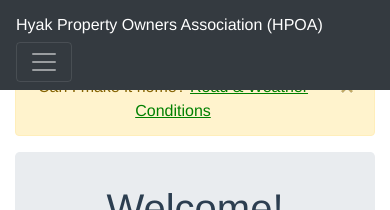
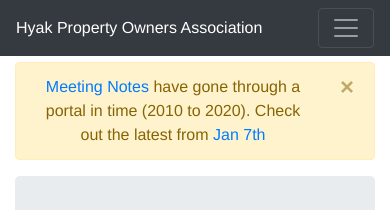
Before and after one commit to TheGauntt/hyak.life, a Vue app: page / in a window 390 px wide. Shown: the top 210 px of the page. Built offline with nearby package versions, Linux system fonts and the light colour scheme.

Commit message:
A portal in time

```diff
--- a/public/index.html
+++ b/public/index.html
@@ -44,7 +44,7 @@
     />
 
     <link rel="icon" href="<%= BASE_URL %>favicon.ico" />
-    <title>Hyak Property Owners Association (HPOA)</title>
+    <title>Hyak Property Owners Association</title>
 
     <link
       rel="stylesheet"
--- a/src/assets/global.scss
+++ b/src/assets/global.scss
@@ -11,6 +11,6 @@
 
 @media (max-width: 420px) {
   .navbar-brand {
-    font-size: 1rem;
+    font-size: 12pt;
   }
 }
--- a/src/components/HyakHeader.vue
+++ b/src/components/HyakHeader.vue
@@ -3,7 +3,7 @@
   <nav class="navbar navbar-expand-lg navbar-dark bg-dark fixed-top">
     <div class="container">
       <router-link to="/">
-        <span class="navbar-brand">Hyak Property Owners Association (HPOA)</span>
+        <span class="navbar-brand">Hyak Property Owners Association</span>
       </router-link>
       <button
         class="navbar-toggler"
@@ -19,37 +19,37 @@
       <div class="collapse navbar-collapse" id="navbarResponsive">
         <ul class="navbar-nav ml-auto" id="top_links">
           <router-link to="/">
-            <li class="nav-item">
+            <li class="nav-item" data-toggle="collapse" data-target=".navbar-collapse.show">
               <span class="nav-link">Home</span>
             </li>
           </router-link>
 
           <router-link to="/board">
-            <li class="nav-item">
+            <li class="nav-item" data-toggle="collapse" data-target=".navbar-collapse.show">
               <span class="nav-link">Board</span>
             </li>
           </router-link>
 
           <router-link to="/meeting_notes">
-            <li class="nav-item">
+            <li class="nav-item" data-toggle="collapse" data-target=".navbar-collapse.show">
               <span class="nav-link">Meeting Notes</span>
             </li>
           </router-link>
 
           <router-link to="/links">
-            <li class="nav-item">
+            <li class="nav-item" data-toggle="collapse" data-target=".navbar-collapse.show">
               <span class="nav-link">Links</span>
             </li>
           </router-link>
 
           <router-link to="/contact">
-            <li class="nav-item">
+            <li class="nav-item" data-toggle="collapse" data-target=".navbar-collapse.show">
               <span class="nav-link">Contact</span>
             </li>
           </router-link>
 
           <router-link to="/division_maps">
-            <li class="nav-item">
+            <li class="nav-item" data-toggle="collapse" data-target=".navbar-collapse.show">
               <span class="nav-link">Division Maps</span>
             </li>
           </router-link>
@@ -62,8 +62,7 @@
 <script>
 export default {
   name: "hyak-header",
-  components: {},
-  methods: {}
+  components: {}
 };
 </script>
 
--- a/src/views/Home.vue
+++ b/src/views/Home.vue
@@ -6,12 +6,17 @@
         <div class="col-lg-12 text-center">
           <div class="alert alert-warning alert-dismissible fade show mt-2" role="alert">
             <!-- <strong>Bear alert!</strong> Lots of droppings on the catwalks near Rampart -->
-            Can I make it home?
-            <a
+            <router-link to="/meeting_notes">
+              <span>Meeting Notes</span>
+            </router-link>
+			have gone through a portal in time (2010 to 2020). Check out the latest from
+			<a href="hyak_files/meeting_notes/2020/HPOA Minutes 01-07-2020.doc" target="_blank">Jan 7th</a>
+
+            <!-- <a
               href="https://www.wsdot.com/traffic/passes/snoqualmie/"
               target="_blank"
               style="color: green; text-decoration: underline;"
-            >Road &amp; Weather Conditions</a>
+            >Road &amp; Weather Conditions</a>-->
 
             <button type="button" class="close" data-dismiss="alert" aria-label="Close">
               <span aria-hidden="true">&times;</span>
--- a/src/views/MeetingNotes.vue
+++ b/src/views/MeetingNotes.vue
@@ -6,6 +6,14 @@
 			<h1 class="mt-5">Meeting Notes</h1>
 
 			<ul class="list-group mt-5 mb-5">
+
+				<li class="list-group-item">
+					<p class="year-header">2020</p>
+
+					<ul>
+						<li class="list-group-item" year="2020"><a href="hyak_files/meeting_notes/2020/HPOA Minutes 01-07-2020.doc" target="_blank">HPOA Minutes 01-07-2020.doc</a></li>
+					</ul>
+				</li>
 
 				<li class="list-group-item">
 					<p class="year-header">2010</p>
```
Also changed, not shown: src/assets/logo.png (deleted), 1 other file (tests, documents, lock files or other folders).
